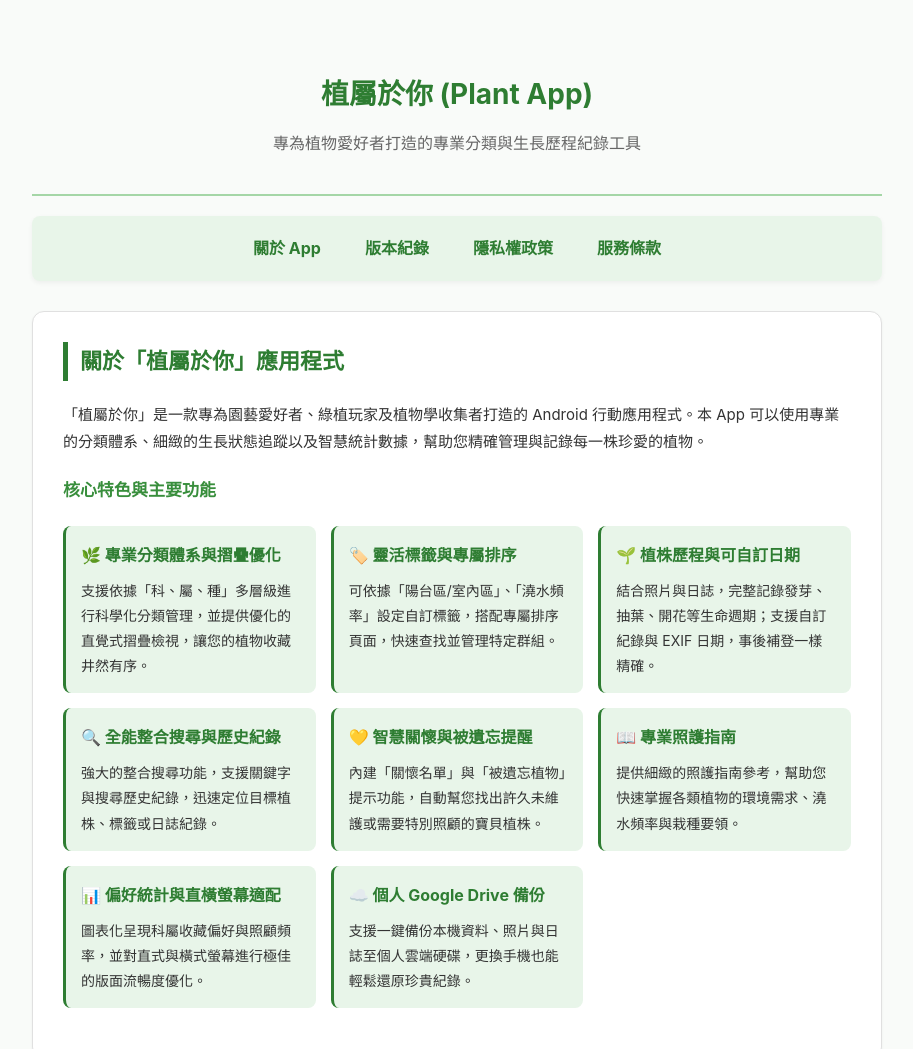
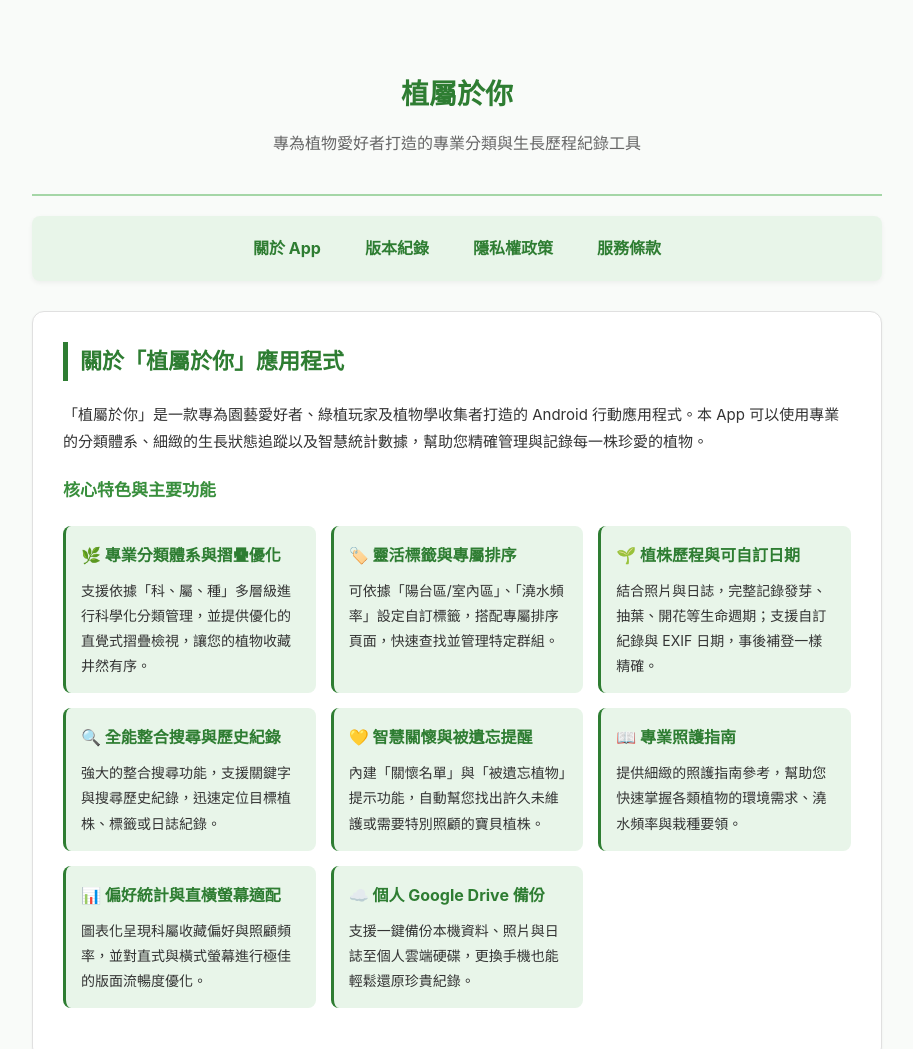
Before and after one commit to nelsonaoa/nelsonaoa.github.io, a plain HTML site: page plant/index.html in a window 1280 px wide. Shown: the top 1049 px of the page, without its empty margins (183-1096 px from the left). Drawn offline with Linux system fonts and the light colour scheme.

Commit message:
Remove '(Plant App)' from title and header

```diff
--- a/plant/index.html
+++ b/plant/index.html
@@ -3,7 +3,7 @@
 <head>
     <meta charset="UTF-8">
     <meta name="viewport" content="width=device-width, initial-scale=1.0">
-    <title>植屬於你 (Plant App) - 官方網站、隱私權政策與服務條款</title>
+    <title>植屬於你 - 官方網站、隱私權政策與服務條款</title>
     <style>
         :root {
             --primary-color: #2e7d32;
@@ -205,7 +205,7 @@
 <body>
 
     <header>
-        <h1>植屬於你 (Plant App)</h1>
+        <h1>植屬於你</h1>
         <p class="subtitle">專為植物愛好者打造的專業分類與生長歷程紀錄工具</p>
     </header>
 
```
